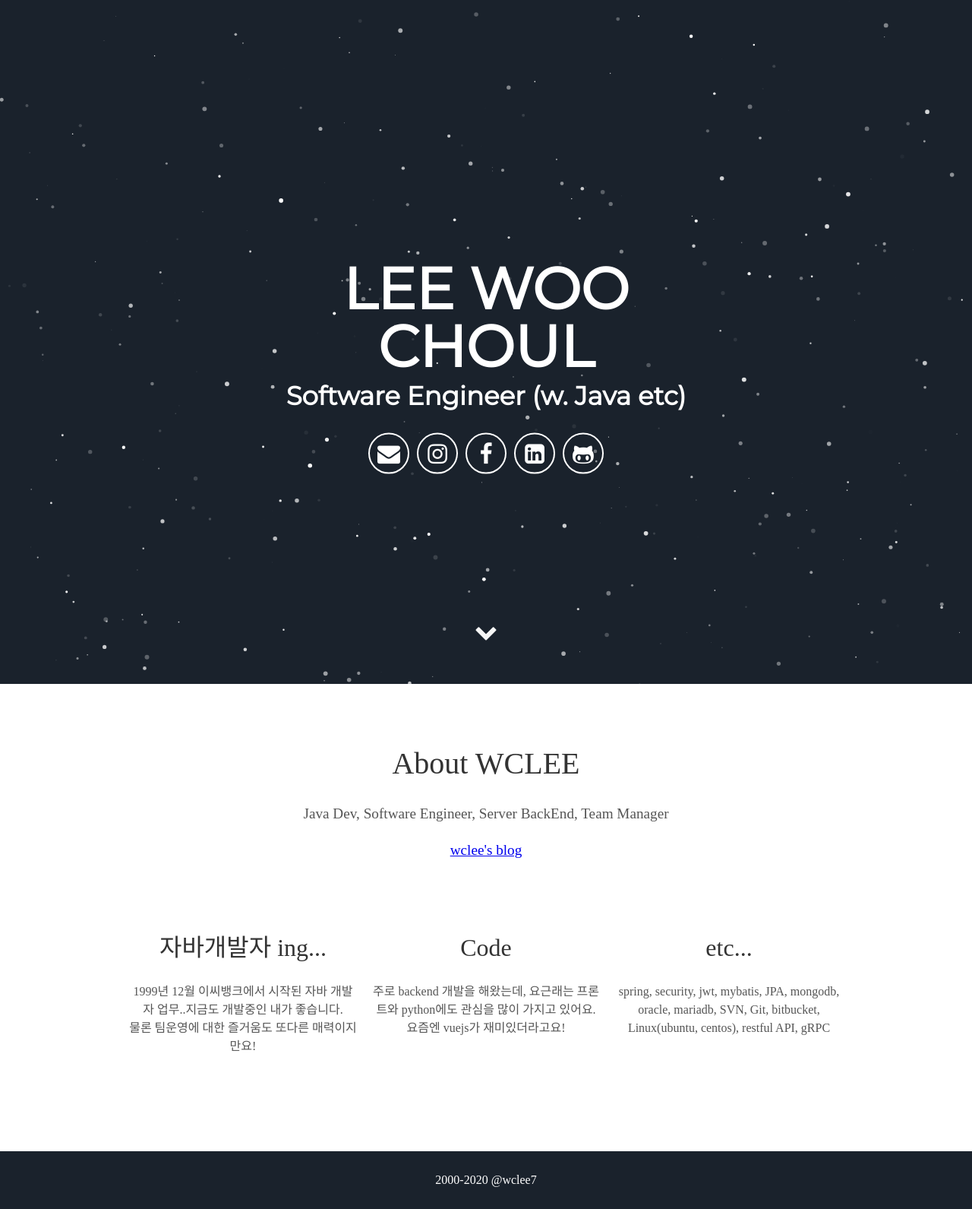
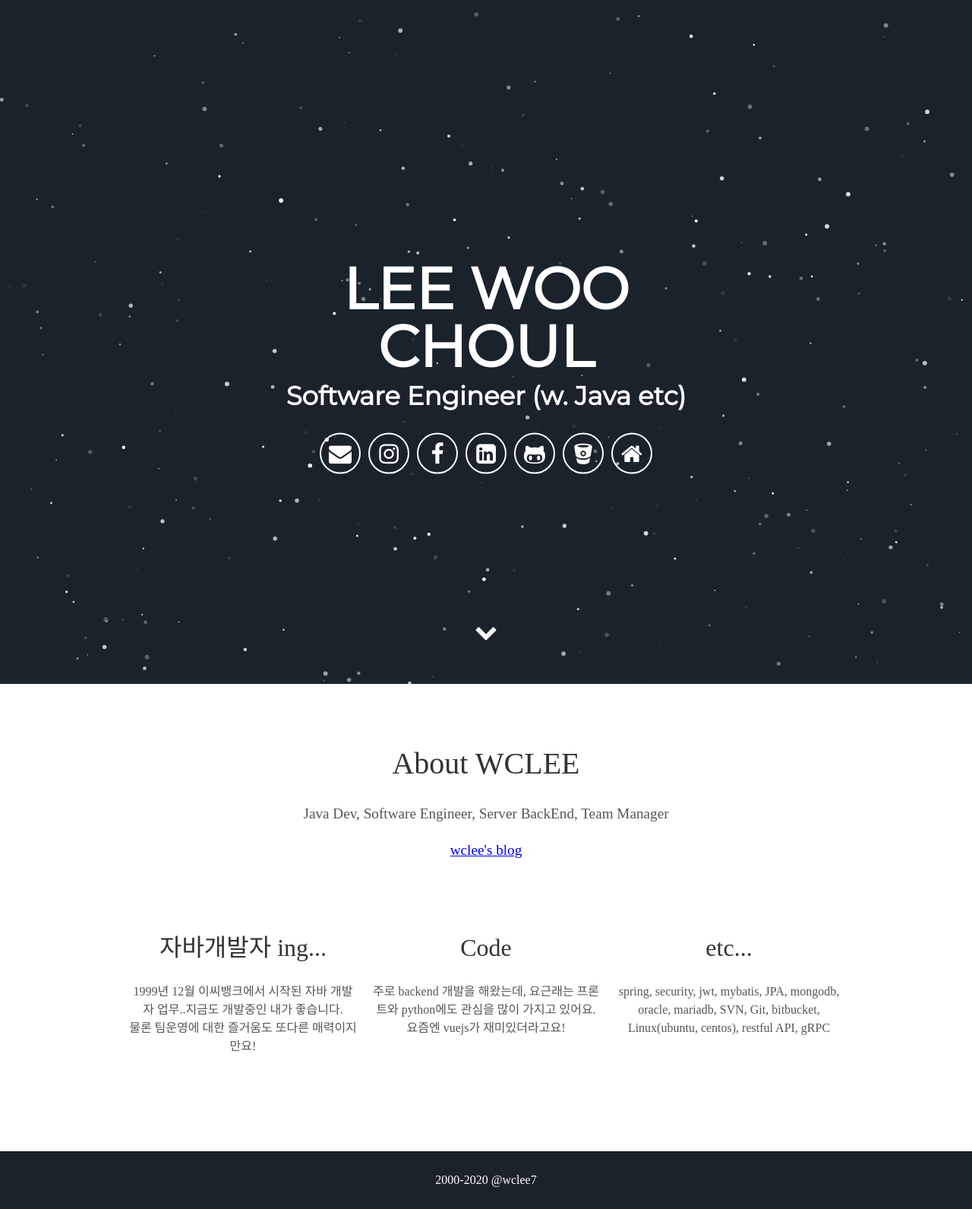
Before and after one commit to wclee7/wclee7.github.io, a Jekyll site: the page built from index.html, in a window 1280 px wide. Shown: the whole page at 76% size. Built offline with Jekyll 4.4.1, drawn with Linux system fonts in a browser that asks for light colours; some web fonts are replaced.

Commit message:
header added

```diff
--- a/_includes/header.html
+++ b/_includes/header.html
@@ -10,6 +10,8 @@
         <a aria-label="My Facebook" target="_blank" href="https://www.facebook.com/puccagarubio"><i class="icon fa fa-facebook" aria-hidden="true"></i></a>
         <a aria-label="My LinkedIn" target="_blank" href="https://www.linkedin.com/in/%EC%9A%B0%EC%B2%A0-%EC%9D%B4-5795661b5/"><i class="icon fa fa-linkedin-square" aria-hidden="true"></i></a>
         <a aria-label="My Github" target="_blank" href="https://github.com/wclee7"><i class="icon fa fa-github-alt" aria-hidden="true"></i></a>
+        <a aria-label="My Bitbucket(private)" target="_blank" href="https://bitbucket.org/dawondev/"><i class="icon fa fa-bitbucket" aria-hidden="true"></i></a>
+        <a aria-label="My Blog" target="_blank" href="http://blog.daum.net/urlover/"><i class="icon fa fa-home" aria-hidden="true"></i></a>
       </div>
       <div class="header-links">
         <!-- <a class="link" href="#about" data-scroll>About Me</a> -->
```
